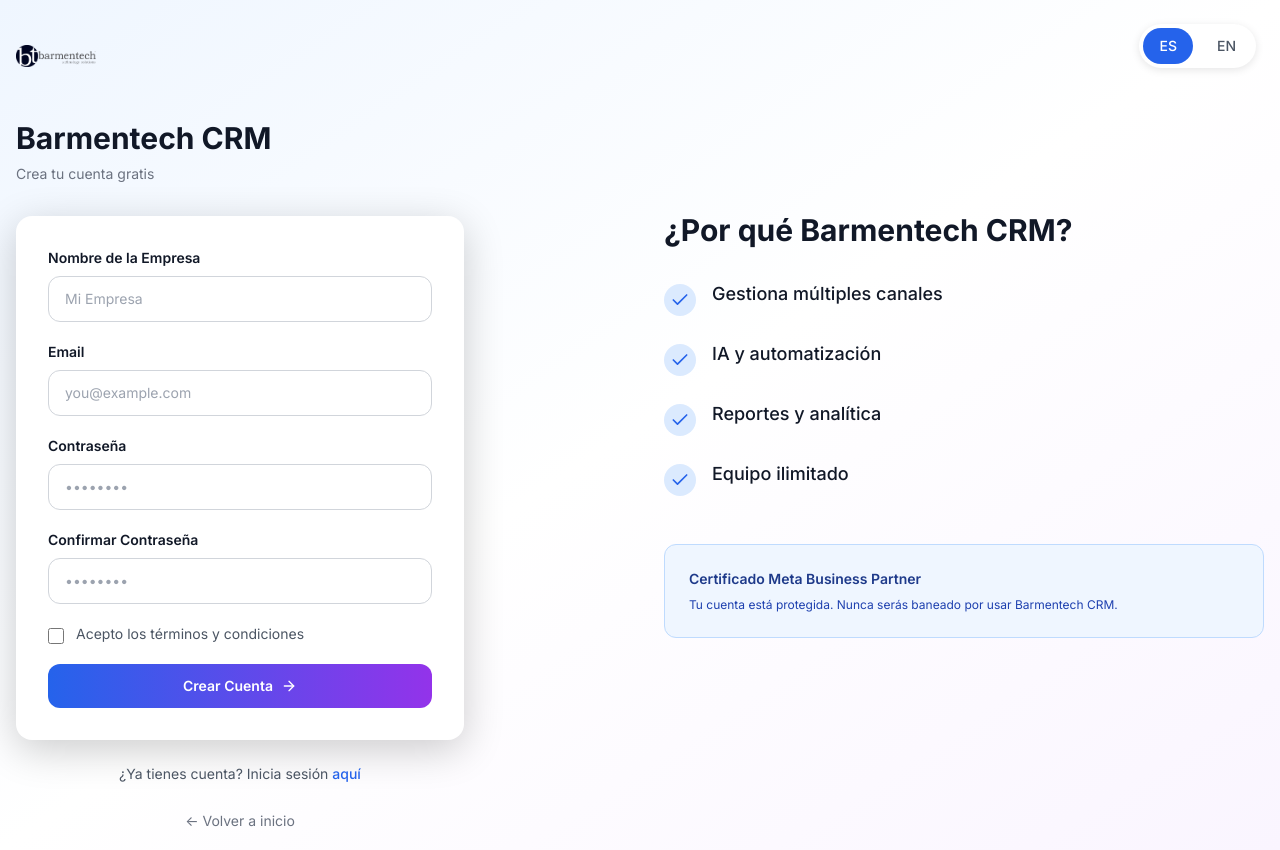
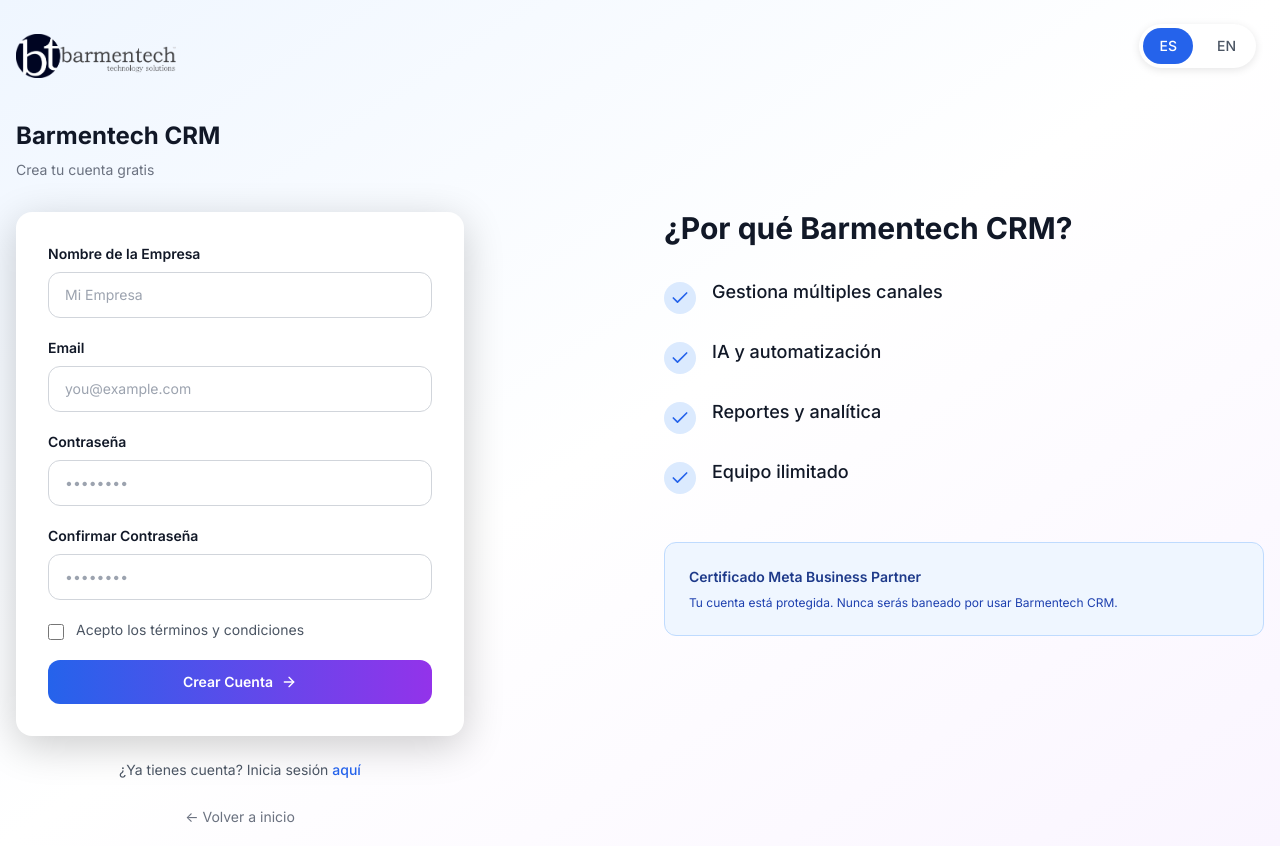
Before and after one commit to allanbarahona-web3/tactika-x.com, a Next.js app in the folder app/: page /crm/signup in a window 1280 px wide. Built offline with nearby package versions, Linux system fonts and the light colour scheme.

Commit message:
feat: match signup logo size to landing page header (w-40 h-20 instead of w-20 h-20)

```diff
--- a/app/app/crm/signup/page.tsx
+++ b/app/app/crm/signup/page.tsx
@@ -162,17 +162,17 @@
           <div className="mb-8">
             {/* Logo */}
             <div className="flex items-center gap-3 mb-6">
-              <div className="relative w-20 h-20">
+              <div className="relative w-40 h-20">
                 <Image
                   src="/themes/barmentech/logo_barmentech.png"
                   alt="Barmentech CRM"
-                  width={80}
+                  width={160}
                   height={80}
                   className="object-contain w-full h-full"
                 />
               </div>
             </div>
-            <h1 className="text-3xl font-bold text-gray-900 mb-2">{t.title}</h1>
+            <h1 className="text-2xl font-bold text-gray-900 mb-2">{t.title}</h1>
             <p className="text-gray-500 text-sm">{t.subtitle}</p>
           </div>
 
```
